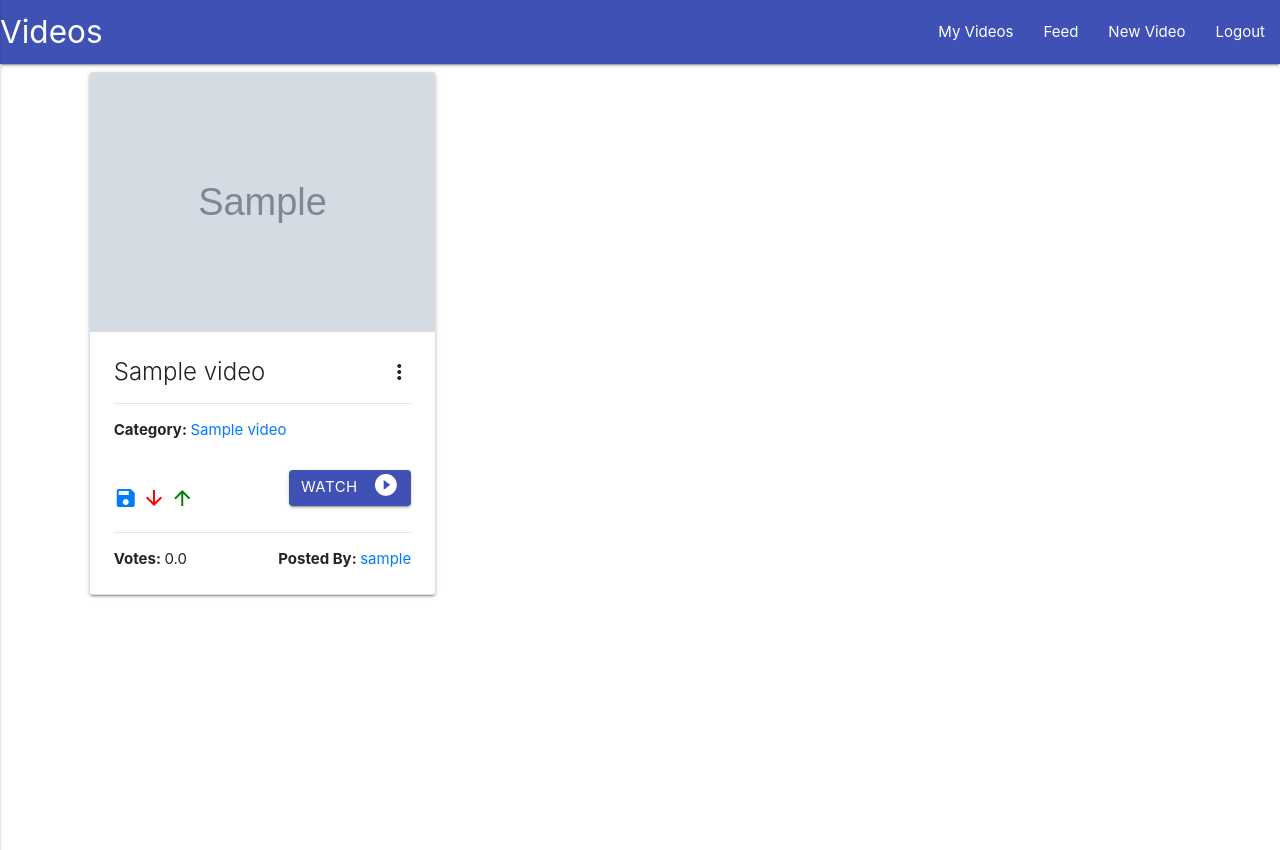
After one commit to alex1234543231/Video-Sharing-Platform, a Flask app: template templates/videos.html in a window 1280 px wide. The commit adds this page. Shown: the top 850 px of the page. Run offline with Flask 2, Linux system fonts and the light colour scheme; the template is opened without the code that fills it: most values are stand-ins (such as "Sample title", 1, 10 or a date in 2020); grey boxes marked "Sample" are stand-in pictures; some libraries are stand-ins or nearby versions.

Commit message:
fixed reposting issues, added orders, voting counts

```diff
--- a/app.py
+++ b/app.py
@@ -2,9 +2,13 @@ import os
 import pymysql
 import db
 from flask import Flask, render_template, request, redirect
+from jinja2.ext import loopcontrols
 
 app = Flask(__name__)
 
+app.jinja_env.add_extension('jinja2.ext.loopcontrols')
+
+app.jinja_env.globals.update(get_votes=db.calcVotes)
 
 @app.route('/')
 def index():
@@ -37,7 +41,7 @@ def check():
 
                 user_name = db.getLogin()
 
-                return redirect('/{}'.format(username))
+                return redirect('/feed')
 
           else:
               return render_template('login.html')
@@ -63,8 +67,8 @@ def dashboard(username):
     return render_template('dashboard.html', username=username, playlists=playlists)
 
 
-@app.route('/home')
-def home():
+@app.route('/profile')
+def profile():
 
     try:
         user_name = db.getLogin()
@@ -73,6 +77,20 @@ def home():
 
     return redirect('/{}'.format(user_name))
 
+@app.route('/feed')
+def feed():
+
+    try:
+        user_name = db.getLogin()
+        userid = db.getUserId(user_name)
+        videos = db.getOtherVideos(userid)
+        votes = db.getVotes()
+
+    except Exception as e:
+        print("Exception: {}".format(e))
+        return redirect('/')
+
+    return render_template('videos.html',videos=videos, username=user_name, votes=votes)
 
 @app.route('/new-playlist')
 def newplaylist():
@@ -90,6 +108,9 @@ def newplaylist():
 @app.route('/add-playlist', methods=['GET','POST'])
 def addplaylist():
 
+    # Original Poster
+    origin = "true"
+
     try:
         user_name = db.getLogin()
     except:
@@ -105,8 +126,9 @@ def addplaylist():
         video = form['video']
         category = form['category_id']
 
+
         try:
-            db.addPlaylist(userid, title, description, image, video, category)
+            db.addPlaylist(userid, title, description, image, video, category, origin)
         finally:
             return redirect('/{}'.format(user_name))
 
@@ -130,6 +152,109 @@ def edit(playlistid):
 
     return render_template('edit-playlist.html', playlist=playlist,categories=categories)
 
+@app.route('/downvote/<playlistid>')
+def downvote(playlistid):
+
+    vote = -1
+
+    try:
+        user_name = db.getLogin()
+        userid = db.getUserId(user_name)
+        db.vote(playlistid, userid, vote)
+    except:
+        redirect('/')
+    finally:
+        return redirect('/feed')
+
+@app.route('/upvote/<playlistid>')
+def upvote(playlistid):
+
+    vote = 1
+
+    try:
+        user_name = db.getLogin()
+        userid = db.getUserId(user_name)
+        db.vote(playlistid, userid, vote)
+    except:
+        redirect('/')
+    finally:
+        return redirect('/feed')
+
+
+@app.route('/repost/<playlistid>')
+def repost(playlistid):
+
+    # Not Original Post
+    origin = "false"
+
+    try:
+        user_name = db.getLogin()
+        userid = db.getUserId(user_name)
+        playlist = db.getPlaylistById(playlistid)
+
+        title = playlist['title']
+        description = playlist['description']
+        img_source = playlist['img_source']
+        video_source = playlist['video_source']
+        category_id = playlist['category_id']
+
+        db.addPlaylist(userid, title, description, img_source, video_source, category_id, origin)
+
+
+    finally:
+        return redirect('/{}'.format(user_name))
+
+
+@app.route('/order-by/category/<category_name>')
+def ordercategory(category_name):
+
+    profile = False
+
+    try:
+        user_name = db.getLogin()
+        userid = db.getUserId(user_name)
+        category_id = db.getCategoryByName(category_name)
+
+        ordered = db.orderByCategory(category_id, userid, profile)
+        return render_template('videos.html',videos=ordered, username=user_name)
+
+    except Exception as e:
+        print("Exception: {}".format(e))
+        return redirect('/')
+
+@app.route('/order-by/my-profile/category/<category_name>')
+def orderprofilecategory(category_name):
+
+    profile = True
+
+    try:
+        user_name = db.getLogin()
+        userid = db.getUserId(user_name)
+        category_id = db.getCategoryByName(category_name)
+
+        ordered = db.orderByCategory(category_id, userid, profile)
+        return render_template('dashboard.html', playlists=ordered, username=user_name)
+
+    except Exception as e:
+        print("Exception: {}".format(e))
+        return redirect('/')
+
+
+@app.route('/order-by/user/<user_name>')
+def orderuser(user_name):
+
+    try:
+        my_username = db.getLogin()
+        my_id = db.getUserId(my_username)
+        users_id = db.getUserId(user_name)
+
+        ordered = db.orderByUser(users_id, my_id)
+        return render_template('videos.html',videos=ordered, username=my_username)
+
+    except Exception as e:
+        print("Exception: {}".format(e))
+        return redirect('/')
+
 
 @app.route('/edit-playlist', methods=['GET','POST'])
 def editplaylist():
@@ -151,6 +276,8 @@ def editplaylist():
 
 
 if __name__ == '__main__':
-    app.run(host=os.environ.get('IP'),
-        port=int(os.environ.get('PORT')),
+    host = "127.0.0.1"
+    port = 5000
+    app.run(host,
+        port,
         debug=True)
--- a/static/css/style.css
+++ b/static/css/style.css
@@ -37,3 +37,9 @@ nav {
   font-size: 1.75rem;
   line-height: inherit;
   margin-top: -10%; }
+
+.up-vote {
+  color: green !important; }
+
+.down-vote {
+  color: red !important; }
--- a/static/scss/style.scss
+++ b/static/scss/style.scss
@@ -1,3 +1,4 @@
 @import 'variables';
 @import 'login';
 @import 'dashboard';
+@import 'videos';
--- /dev/null
+++ b/static/scss/videos.scss
@@ -0,0 +1,7 @@
+.up-vote{
+    color: green !important;
+}
+
+.down-vote{
+    color: red !important;
+}
--- a/templates/base.html
+++ b/templates/base.html
@@ -15,14 +15,16 @@
                 <a href="#" class="brand-logo">Videos</a>
                 <a href="#" data-activates="mobile-demo" class="button-collapse"><i class="material-icons">menu</i></a>
                 <ul id="nav-mobile" class="right hide-on-med-and-down">
-                    <li><a href="{{ url_for('home') }}">Home</a></li>
-                    <li><a href="{{ url_for('newplaylist') }}">New Playlist</a></li>
-                    <li><a href="{{ url_for('index') }}">Logout {{ username }}</a></li>
+                    <li><a href="{{ url_for('profile') }}">My Videos</a></li>
+                    <li><a href="{{ url_for('feed') }}">Feed</a></li>
+                    <li><a href="{{ url_for('newplaylist') }}">New Video</a></li>
+                    <li><a href="{{ url_for('index') }}">Logout</a></li>
                 </ul>
                 <ul class="side-nav" id="mobile-demo">
-                    <li><a href="#">Home</a></li>
-                    <li><a href="#">New Playlist</a></li>
-                    <li><a href="{{ url_for('index') }}">Logout {{ username }}</a></li>
+                    <li><a href="{{ url_for('profile') }}">My Videos</a></li>
+                    <li><a href="{{ url_for('feed') }}">Videos</a></li>
+                    <li><a href="{{ url_for('newplaylist') }}">New Video</a></li>
+                    <li><a href="{{ url_for('index') }}">Logout</a></li>
                 </ul>
             </div>
         </nav>
--- a/templates/dashboard.html
+++ b/templates/dashboard.html
@@ -9,7 +9,7 @@
             <div class="card-content">
                 <span class="card-title activator grey-text text-darken-4">{{ playlist.title }}<i class="material-icons right">more_vert</i></span>
                 <hr />
-                <p><strong>Category: </strong><a href="#">{{ playlist.category_name }}</a></p>
+                <p><strong>Category: </strong><a href="/order-by/my-profile/category/{{ playlist.category_name }}">{{ playlist.category_name }}</a></p>
                 <div class="card_button">
                     <a href="{{ playlist.video_source }}" target="_blank" class="waves-effect waves-light btn play_button"><i class="material-icons right">play_circle_filled</i>Watch</a>
                 </div>
--- /dev/null
+++ b/templates/videos.html
@@ -0,0 +1,37 @@
+{% extends 'base.html'%} {% block content %}
+<div class="row">
+    {% for video in videos %}
+    <div class="col-md-4">
+        <div class="card">
+            <div class="card-image waves-effect waves-block waves-light">
+                <img class="activator" src="{{ video.img_source }}">
+            </div>
+            <div class="card-content">
+                <span class="card-title activator grey-text text-darken-4">{{ video.title }}<i class="material-icons right">more_vert</i></span>
+                <hr />
+                <p><strong>Category: </strong><a href="/order-by/category/{{ video.category_name }}">{{ video.category_name }}</a></p>
+                <br />
+                <div class="card_button">
+                    <a href="{{ video.video_source }}" target="_blank" class="waves-effect waves-light btn play_button"><i class="material-icons right">play_circle_filled</i>Watch</a>
+                </div>
+                <br />
+                <a href="/repost/{{ video.playlist_id }}" alt="Repost"><i class="material-icons">save</i></a>
+                <a href="/downvote/{{ video.playlist_id }}" alt="DownVote"><i class="down-vote material-icons">arrow_downward</i></a>
+                <a href="/upvote/{{ video.playlist_id }}" alt="UpVote"><i class="up-vote material-icons">arrow_upward</i></a>
+                <hr />
+                {% for vote in votes %}
+                {% if vote.playlist_id == video.playlist_id %}
+                <p class="left"><strong>Votes: </strong>{{ get_votes(video.playlist_id) }}</p>
+                {% break %}
+                {% endif %} {% endfor %}
+                <p class="right"><strong>Posted By: </strong><a href="/order-by/user/{{ video.username }}">{{ video.username }}</a></p>
+            </div>
+            <div class="card-reveal">
+                <span class="card-title grey-text text-darken-4">{{ video.title }}<i class="material-icons right">close</i></span>
+                <p>{{ video.description }}</p>
+            </div>
+        </div>
+    </div>
+    {% endfor %}
+</div>
+{% endblock %}
```
Also changed, not shown: db.py (+133 -12 lines), dump.sql (added, +110 -0 lines).
